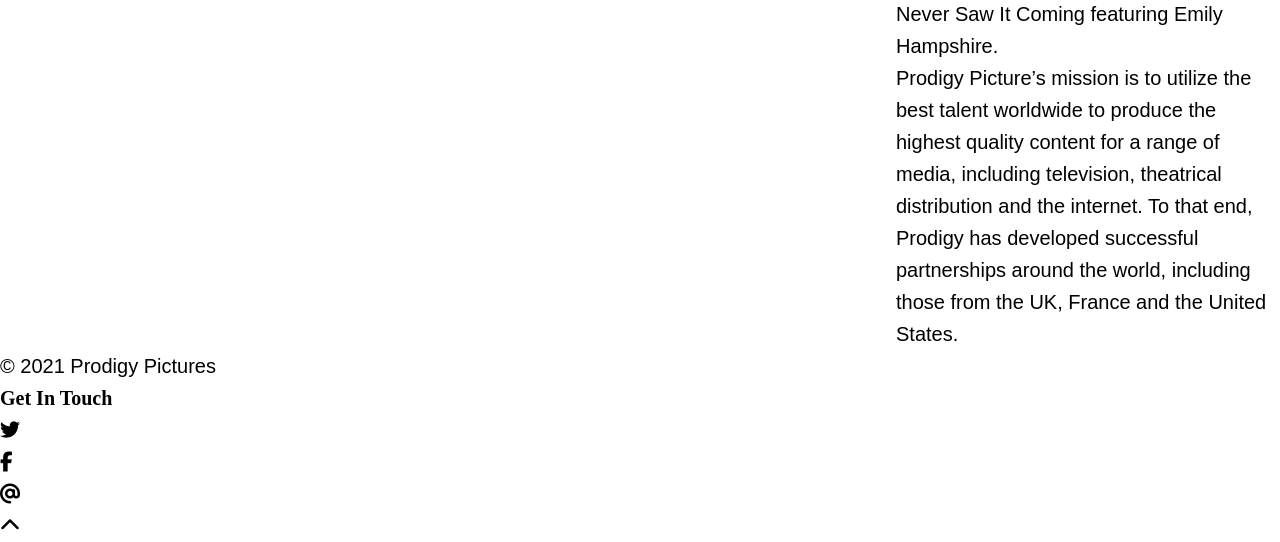
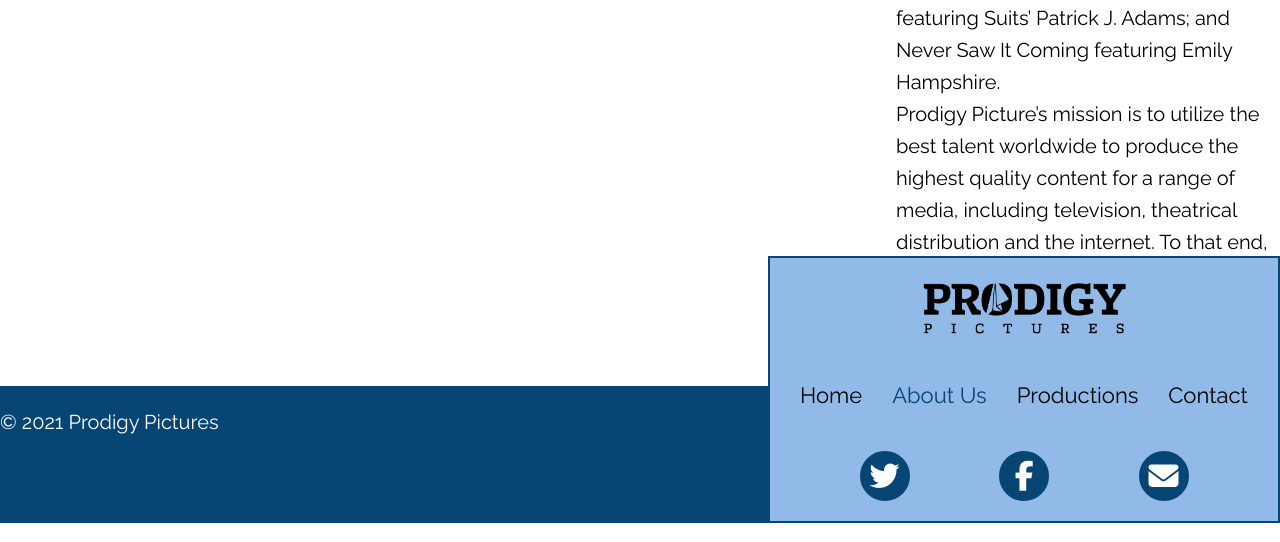
Before and after one commit to emilypetracco/prodigyPictures, a plain HTML site: page about.html in a window 1280 px wide. Shown: the part 609-1151 px from the top of the page. Drawn offline with Linux system fonts and the light colour scheme.

Commit message:
more styling

```diff
--- a/about.html
+++ b/about.html
@@ -1,5 +1,6 @@
 <!DOCTYPE html>
 <html lang="en">
+
 <head>
     <meta charset="UTF-8">
     <meta http-equiv="X-UA-Compatible" content="IE=edge">
@@ -7,14 +8,20 @@
     <title>About Us | Prodigy Pictures</title>
 
     <link rel="stylesheet" href="./styles/styles.css">
+
     <script src="https://kit.fontawesome.com/adb5bbd60b.js" crossorigin="anonymous"></script>
+
+    <link rel="preconnect" href="https://fonts.gstatic.com">
+    <link href="https://fonts.googleapis.com/css2?family=Bitter&family=Raleway&display=swap" rel="stylesheet">
 </head>
+
 <body>
     <header>
         <div>
             <nav class="topNavigation">
                 <ul class="wrapper">
-                    <li><a href="./index.html"><img class="logo" src="./assets/prodigyLogoWhite.png" alt="logo for Prodigy Pictures"></a></li>
+                    <li><a href="./index.html"><img class="logo" src="./assets/prodigyLogoWhite.png"
+                                alt="logo for Prodigy Pictures"></a></li>
                     <li><a href="./index.html">Home</a></li>
                     <li><a href="./about.html"><span class="currentPage">About Us</span></a></li>
                     <li><a href="./productions.html">Productions</a></li>
@@ -30,28 +37,44 @@
                 <img src="https://placekitten.com/400/500" alt="">
             </div>
             <div class="textContainer">
-                <p>Founded in 2006 by Jay Firestone, Prodigy Pictures leads the way in the production of quality film, television and cross-platform media. We are responsible for the critically-acclaimed television series Lost Girl, which electrified viewers around the world and finished airing its fifth and final season in 2016. Prodigy most recently produced the series Dark Matter, airing on SYFY and Space. Dark Matter’s third season aired in summer of 2017.</p>
-                <p>Prodigy Executive-Produced a slate of independent films, including The Other Half, a romantic drama starring Orphan Black’s Tatiana Maslany; Room For Rent, featuring Suits’ Patrick J. Adams; and Never Saw It Coming featuring Emily Hampshire.</p>
-                <p>Prodigy Picture’s mission is to utilize the best talent worldwide to produce the highest quality content for a range of media, including television, theatrical distribution and the internet. To that end, Prodigy has developed successful partnerships around the world, including those from the UK, France and the United States.</p>
+                <p>Founded in 2006 by Jay Firestone, Prodigy Pictures leads the way in the production of quality film,
+                    television and cross-platform media. We are responsible for the critically-acclaimed television
+                    series Lost Girl, which electrified viewers around the world and finished airing its fifth and final
+                    season in 2016. Prodigy most recently produced the series Dark Matter, airing on SYFY and Space.
+                    Dark Matter’s third season aired in summer of 2017.</p>
+                <p>Prodigy Executive-Produced a slate of independent films, including The Other Half, a romantic drama
+                    starring Orphan Black’s Tatiana Maslany; Room For Rent, featuring Suits’ Patrick J. Adams; and Never
+                    Saw It Coming featuring Emily Hampshire.</p>
+                <p>Prodigy Picture’s mission is to utilize the best talent worldwide to produce the highest quality
+                    content for a range of media, including television, theatrical distribution and the internet. To
+                    that end, Prodigy has developed successful partnerships around the world, including those from the
+                    UK, France and the United States.</p>
             </div>
         </section>
     </main>
 
     <footer>
-        <p>© 2021 Prodigy Pictures</p>
-        <div>
-            <h4>Get In Touch</h4>
-            <nav class="bottomNav">
-                <ul>
-                    <li><a href="https://twitter.com/prodpics"><i class="fab fa-twitter"></i></a></li>
-                    <li><a href="https://www.facebook.com/prodpics/"><i class="fab fa-facebook-f"></i></a></li>
-                    <li><a class="email" id="email" href="mailto:assistant@prodigypictures.com"><i class="fas fa-at"></i></a></li>
+        <div class="wrapper footerContents">
+            <p class="copyright">© 2021 Prodigy Pictures</p>
+            <div class="footerContainer">
+                <img class="logo2" src="./assets/prodigyLogo.png" alt="Prodigy Pictures logo">
+                <ul class="footerNavigation">
+                    <li><a href="./index.html">Home</a></li>
+                    <li><a href="./about.html"><span class="currentPage">About Us</span></a></li>
+                    <li><a href="./productions.html">Productions</a></li>
+                    <li><a href="./contact.html">Contact</a></li>
                 </ul>
-            </nav>
-        </div>
-        <div>
-            <a class="scrollTop" href="#"><i class="fas fa-chevron-up"></i></a>
+                <ul class="socialMediaNavigation">
+                    <li><a href="https://twitter.com/prodpics" target="_blank"><span class="sr-only">Twitter</span><i
+                                class="fab fa-twitter"></i></a></li>
+                    <li><a href="https://www.facebook.com/prodpics/"><span class="sr-only"
+                                target="_blank">Facebook</span><i class="fab fa-facebook-f"></i></a></li>
+                    <li><a class="email" id="email" href="mailto:assistant@prodigypictures.com"><span
+                                class="sr-only">Email</span><i class="fas fa-envelope"></i></a></li>
+                </ul>
+            </div>
         </div>
     </footer>
 </body>
+
 </html>
--- a/styles/sass/partials/_footer.scss
+++ b/styles/sass/partials/_footer.scss
@@ -0,0 +1,41 @@
+footer {
+    background-color: $darkBlue;
+    padding: 2rem 0 0;
+}
+
+.footerContents {
+    display: flex;
+    justify-content: space-between;
+    .footerContainer {
+        background-color: $lightBlue;
+        border: 0.2rem solid $darkBlue;
+        width: 40%;
+        margin-top: -15rem;
+        position: relative;
+        .footerNavigation,
+        .socialMediaNavigation {
+            display: flex;
+            justify-content: space-evenly;
+            padding: 2rem 0;
+        }
+        .socialMediaNavigation li {
+            border: 0.2rem solid $darkBlue;
+            border-radius: 50%;
+            background-color: $darkBlue;
+            width: 5rem;
+            height: 5rem;
+            text-align: center;
+            padding-top: 0.8rem;
+        }
+        .socialMediaNavigation li:hover,
+        .socialMediaNavigation li:focus {
+            color: $darkBlue;
+            background-color: $white;
+        }
+    }
+    .logo2 {
+        width: 50%;
+        margin: 0 auto;
+        padding: 2rem;
+    }
+}
--- a/styles/sass/partials/_header.scss
+++ b/styles/sass/partials/_header.scss
@@ -10,7 +10,6 @@
     }
     .logo {
         width: 30%;
-        padding-left: 2rem;
     }
 }
 
--- a/styles/sass/partials/_typography.scss
+++ b/styles/sass/partials/_typography.scss
@@ -33,3 +33,23 @@ h4 {
 .currentPage {
     color: $lightBlue;
 }
+
+.footerContents {
+    .copyright {
+        color: $white;
+    }
+    .footerNavigation span {
+        color: $darkBlue;
+    }
+    .footerNavigation li {
+        font-size: 2.2rem;
+    }
+    .footerNavigation li:hover,
+    .footerNavigation li:focus {
+        text-decoration: underline 0.15rem $darkBlue;
+    }
+    .socialMediaNavigation li {
+        font-size: 3rem;
+        color: $white;
+    }
+}
```
Also changed, not shown: contact.html (+29 -14 lines), index.html (+19 -14 lines), productions.html (+20 -13 lines), styles/styles.css.
